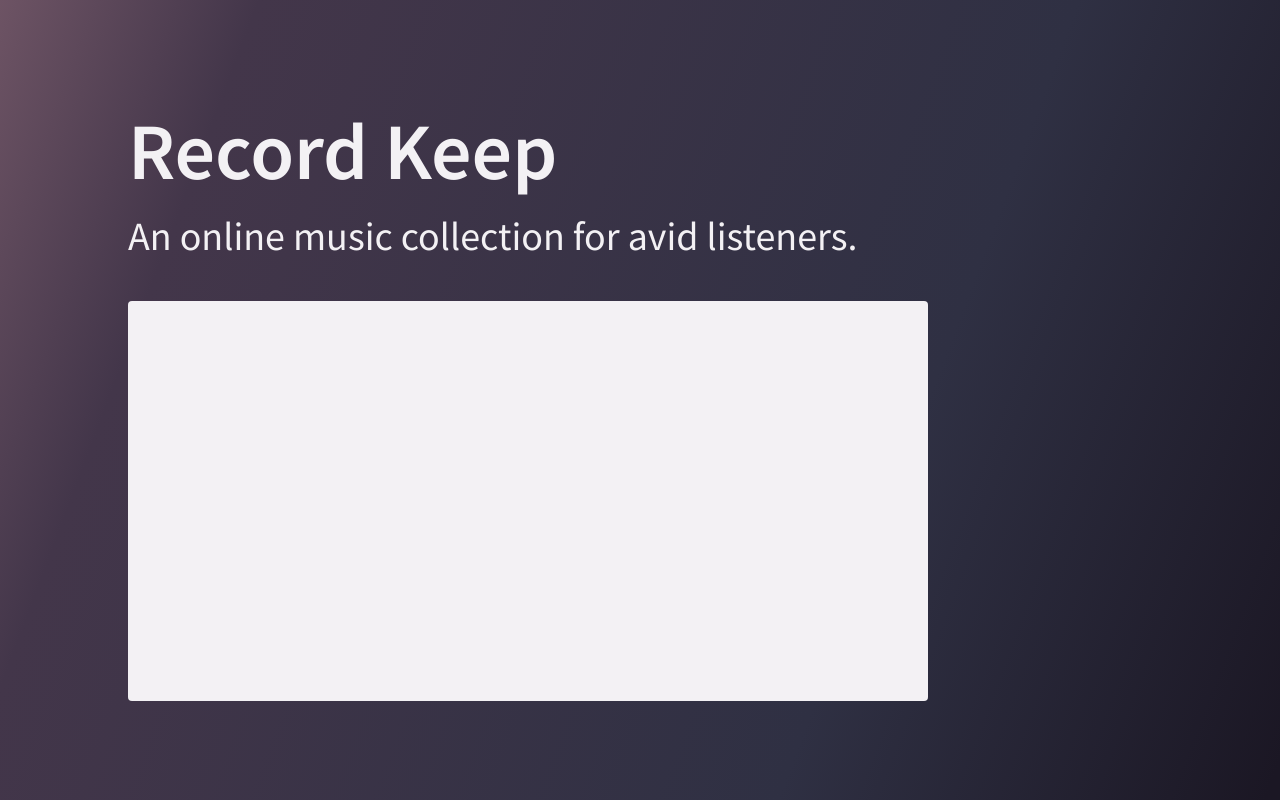
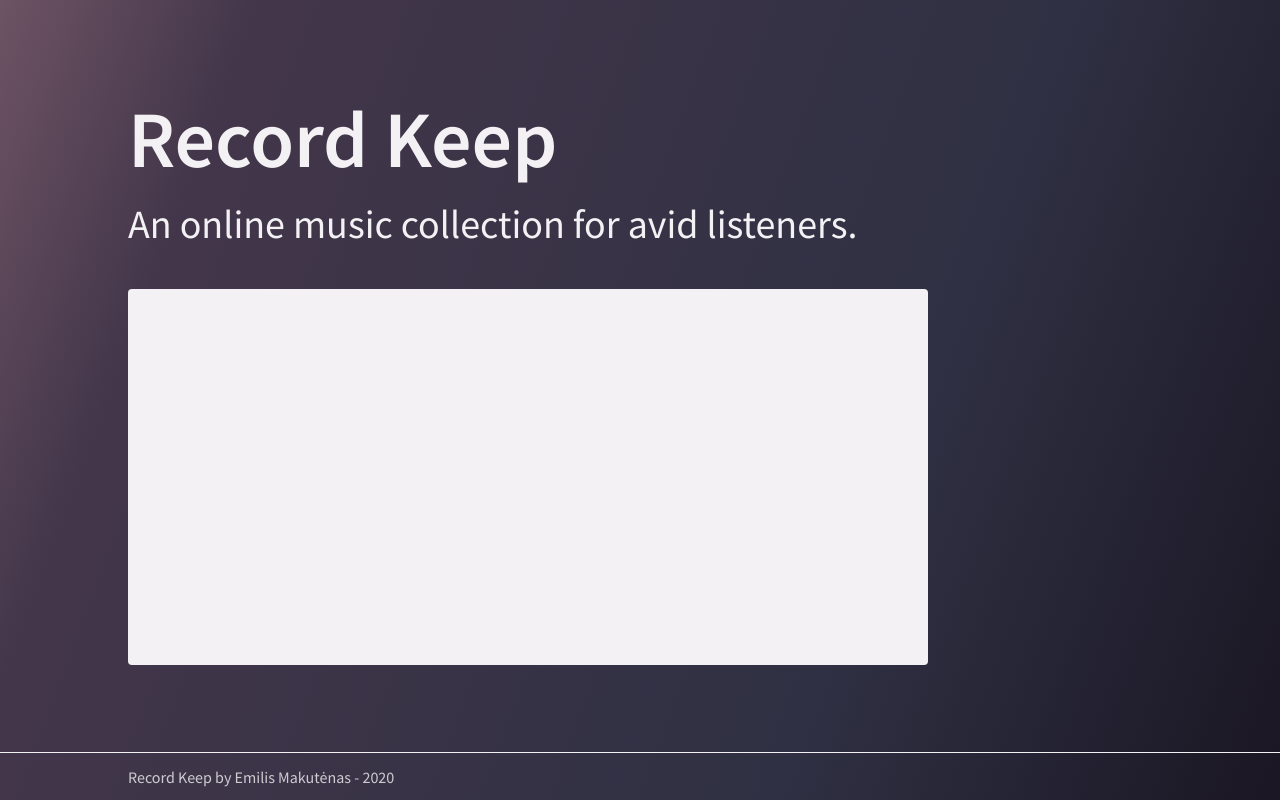
Before and after one commit to EmilisM/record-keep, a React (Create React App) app: page /login in a window 1280 px wide. Built offline with nearby package versions, Linux system fonts and the light colour scheme.

Commit message:
Add LoginLayout, add footer design

```diff
--- a/src/App.tsx
+++ b/src/App.tsx
@@ -2,7 +2,6 @@ import React, { FC } from 'react';
 import { ThemeProvider } from 'styled-components/macro';
 import theme from './Themes/theme';
 import GlobalStyle from './globalStyle';
-import AppLayout from './Layouts/AppLayout';
 import { BrowserRouter } from 'react-router-dom';
 import BaseRoute from './Routes/BaseRoute';
 
@@ -11,9 +10,7 @@ const App: FC = () => {
     <BrowserRouter>
       <ThemeProvider theme={theme}>
         <GlobalStyle />
-        <AppLayout>
-          <BaseRoute />
-        </AppLayout>
+        <BaseRoute />
       </ThemeProvider>
     </BrowserRouter>
   );
--- a/src/Blocks/Footer.tsx
+++ b/src/Blocks/Footer.tsx
@@ -1,16 +1,25 @@
 import React, { ReactElement } from 'react';
 import styled from 'styled-components/macro';
+import Paragraph from '../Components/Paragraph';
+import Anchor from '../Components/Anchor';
 
 const FooterStyled = styled.footer`
-  position: fixed;
-  bottom: 0;
-  left: 0;
-  width: 100%;
+  display: flex;
+  align-items: center;
+  justify-content: flex-start;
+
+  margin-top: auto;
+  max-height: 48px;
   height: 100%;
-  max-height: 48px;
-  z-index: -1;
+`;
 
-  background-color: ${props => props.theme.colors.background.primary};
+const ParagraphStyled = styled(Paragraph)`
+  color: ${props => props.theme.colors.text.primaryLight};
+  opacity: 0.8;
+`;
+
+const AnchorStyled = styled(Anchor)`
+  color: ${props => props.theme.colors.text.primaryLight};
 `;
 
 type Props = {
@@ -19,7 +28,12 @@ type Props = {
 
 const Footer = ({ className }: Props): ReactElement => (
   <FooterStyled className={className}>
-    <p>Emilis Makutėnas</p>
+    <ParagraphStyled>
+      <AnchorStyled href="https://github.com/EmilisM/record-keep" target="_blank" rel="noopener noreferrer">
+        Record Keep
+      </AnchorStyled>{' '}
+      by Emilis Makutėnas - 2020
+    </ParagraphStyled>
   </FooterStyled>
 );
 
--- /dev/null
+++ b/src/Components/Anchor.tsx
@@ -0,0 +1,21 @@
+import styled from 'styled-components/macro';
+
+type Props = {
+  className?: string;
+  fontWeight?: '300' | '400' | '600';
+  fontSize?: number;
+};
+
+const Anchor = styled.a<Props>`
+  font-family: ${props => props.theme.font.fontFamily.primary};
+  font-weight: ${props => props.fontWeight || '400'};
+  font-size: ${props => props.fontSize || 16}px;
+  margin: 0;
+  text-decoration: none;
+
+  &:hover {
+    opacity: 0.8;
+  }
+`;
+
+export default Anchor;
--- a/src/Components/Heading.tsx
+++ b/src/Components/Heading.tsx
@@ -1,30 +1,27 @@
 import React, { ReactElement, ReactNode } from 'react';
 import styled from 'styled-components/macro';
 
-const HeadingBase = ({ level, className, children }: Props): ReactElement => {
+type StyledProps = {
+  fontWeight?: '300' | '400' | '600';
+  fontSize: number;
+};
+
+type Props = {
+  className?: string;
+  level: '1' | '2' | '3' | '4' | '5' | '6';
+  children: ReactNode;
+};
+
+const HeadingBase = ({ className, level, children }: Props): ReactElement => {
   const Heading = `h${level}` as keyof JSX.IntrinsicElements;
   return <Heading className={className}>{children}</Heading>;
 };
 
-const HeadingStyled = styled(HeadingBase)<Props>`
+const HeadingStyled = styled(HeadingBase)<StyledProps>`
   font-family: ${props => props.theme.font.fontFamily.primary};
-  font-weight: ${props => props.fontWeight};
+  font-weight: ${props => props.fontWeight || '400'};
   font-size: ${props => props.fontSize}px;
   margin: 0;
 `;
 
-type Props = {
-  className?: string;
-  level: '1' | '2' | '3' | '4' | '5' | '6';
-  fontWeight: '300' | '400' | '600' | '700';
-  children: ReactNode;
-  fontSize: number;
-};
-
-const Heading = ({ className, level, children, fontWeight, fontSize }: Props): ReactElement => (
-  <HeadingStyled className={className} level={level} fontWeight={fontWeight} fontSize={fontSize}>
-    {children}
-  </HeadingStyled>
-);
-
-export default Heading;
+export default HeadingStyled;
--- /dev/null
+++ b/src/Components/Paragraph.tsx
@@ -0,0 +1,16 @@
+import styled from 'styled-components/macro';
+
+type Props = {
+  className?: string;
+  fontWeight?: '300' | '400' | '600';
+  fontSize?: number;
+};
+
+const Paragraph = styled.p<Props>`
+  font-family: ${props => props.theme.font.fontFamily.primary};
+  font-weight: ${props => props.fontWeight || '400'};
+  font-size: ${props => props.fontSize || 16}px;
+  margin: 0;
+`;
+
+export default Paragraph;
--- a/src/Layouts/AppLayout.tsx
+++ /dev/null
@@ -1,29 +0,0 @@
-import React, { ReactNode, ReactElement } from 'react';
-import styled from 'styled-components/macro';
-import Footer from '../Blocks/Footer';
-
-type Props = {
-  children: ReactNode;
-};
-
-const AppLayoutMain = styled.main`
-  width: 100%;
-  height: 100%;
-`;
-
-const Content = styled.div`
-  width: 100%;
-  height: 100%;
-  margin-bottom: 48px;
-
-  box-shadow: 0px 6px 12px ${props => props.theme.colors.background.secondaryDark};
-`;
-
-const AppLayout = ({ children }: Props): ReactElement => (
-  <AppLayoutMain>
-    <Content>{children}</Content>
-    <Footer />
-  </AppLayoutMain>
-);
-
-export default AppLayout;
--- /dev/null
+++ b/src/Layouts/LoginLayout.tsx
@@ -0,0 +1,51 @@
+import React, { ReactNode, ReactElement } from 'react';
+import styled from 'styled-components/macro';
+import Footer from '../Blocks/Footer';
+
+type Props = {
+  className?: string;
+  children: ReactNode;
+};
+
+const LoginLayoutStyled = styled.main`
+  display: flex;
+  flex-direction: column;
+  height: 100%;
+
+  overflow-y: auto;
+
+  background: ${props => props.theme.colors.background.secondary};
+  background-image: linear-gradient(
+    110.6deg,
+    ${props => props.theme.colors.background.secondary} -18.3%,
+    ${props => props.theme.colors.background.secondaryDark} 16.4%,
+    ${props => props.theme.colors.background.secondaryDarker} 68.2%,
+    ${props => props.theme.colors.background.secondaryDarkest} 99.1%
+  );
+`;
+
+const Content = styled.div`
+  flex: 1 0 auto;
+
+  display: flex;
+  justify-content: center;
+  align-items: flex-start;
+  flex-direction: column;
+  padding: 0px 10%;
+`;
+
+const FooterStyled = styled(Footer)`
+  border-image: linear-gradient(red, blue);
+  border: solid ${props => props.theme.colors.background.primary};
+  border-width: 1px 0 0 0;
+  padding: 0px 10%;
+`;
+
+const LoginLayout = ({ className, children }: Props): ReactElement => (
+  <LoginLayoutStyled className={className}>
+    <Content>{children}</Content>
+    <FooterStyled />
+  </LoginLayoutStyled>
+);
+
+export default LoginLayout;
--- a/src/Pages/Login.tsx
+++ b/src/Pages/Login.tsx
@@ -2,27 +2,7 @@ import React, { ReactElement } from 'react';
 import styled from 'styled-components/macro';
 import LoginBlock from '../Blocks/Login';
 import Heading from '../Components/Heading';
-
-const LoginStyled = styled.div`
-  width: 100%;
-  height: 100%;
-
-  background: ${props => props.theme.colors.background.secondary};
-  background-image: linear-gradient(
-    110.6deg,
-    ${props => props.theme.colors.background.secondary} -18.3%,
-    ${props => props.theme.colors.background.secondaryDark} 16.4%,
-    ${props => props.theme.colors.background.secondaryDarker} 68.2%,
-    ${props => props.theme.colors.background.secondaryDarkest} 99.1%
-  );
-
-  display: flex;
-  justify-content: center;
-  align-items: flex-start;
-  flex-direction: column;
-
-  padding: 0px 10%;
-`;
+import LoginLayout from '../Layouts/LoginLayout';
 
 const HeadingFirstStyled = styled(Heading)`
   color: ${props => props.theme.colors.text.primaryLight};
@@ -35,15 +15,15 @@ const HeadingSecondStyled = styled(Heading)`
 `;
 
 const Login = (): ReactElement => (
-  <LoginStyled>
+  <LoginLayout>
     <HeadingFirstStyled fontWeight="600" fontSize={80} level="1">
       Record Keep
     </HeadingFirstStyled>
-    <HeadingSecondStyled fontWeight="400" fontSize={40} level="2">
+    <HeadingSecondStyled fontSize={40} level="2">
       An online music collection for avid listeners.
     </HeadingSecondStyled>
     <LoginBlock />
-  </LoginStyled>
+  </LoginLayout>
 );
 
 export default Login;
```
